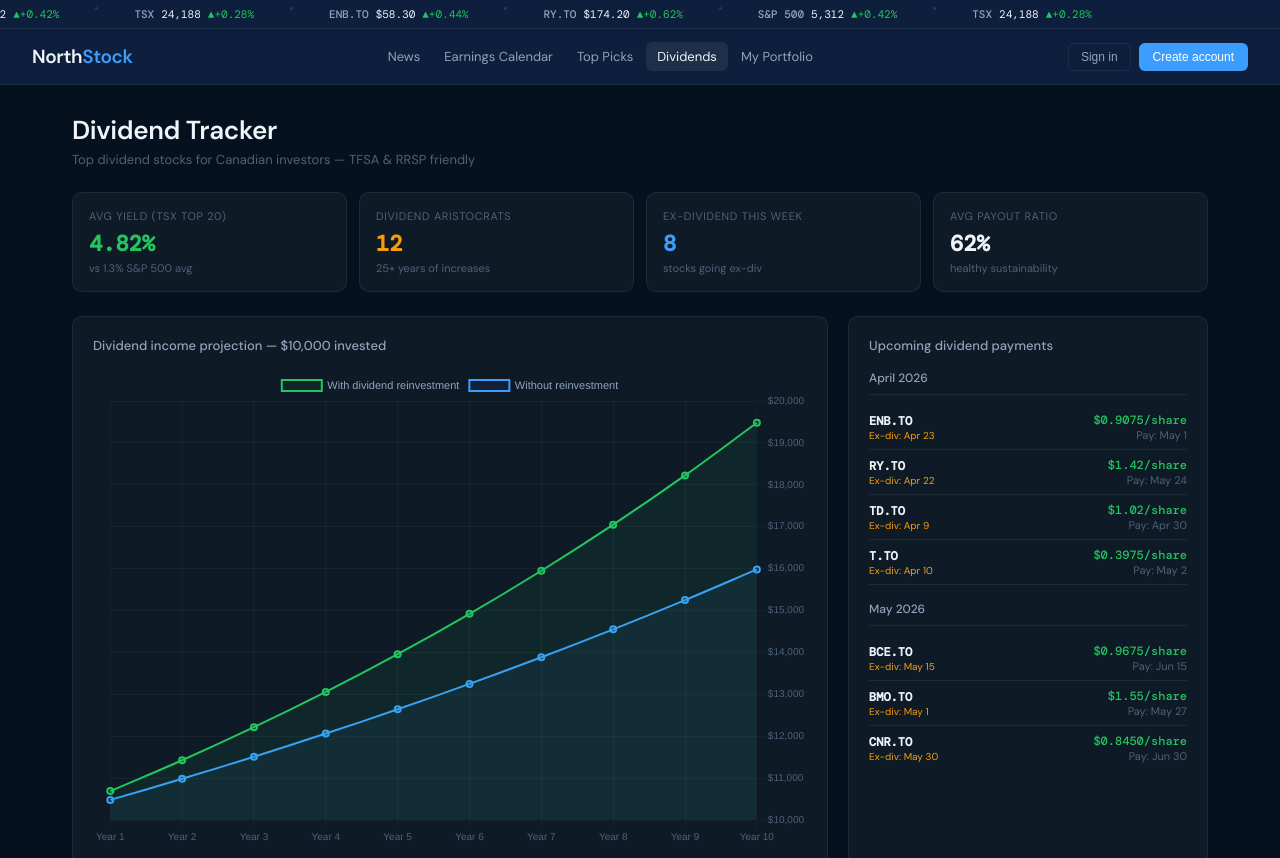
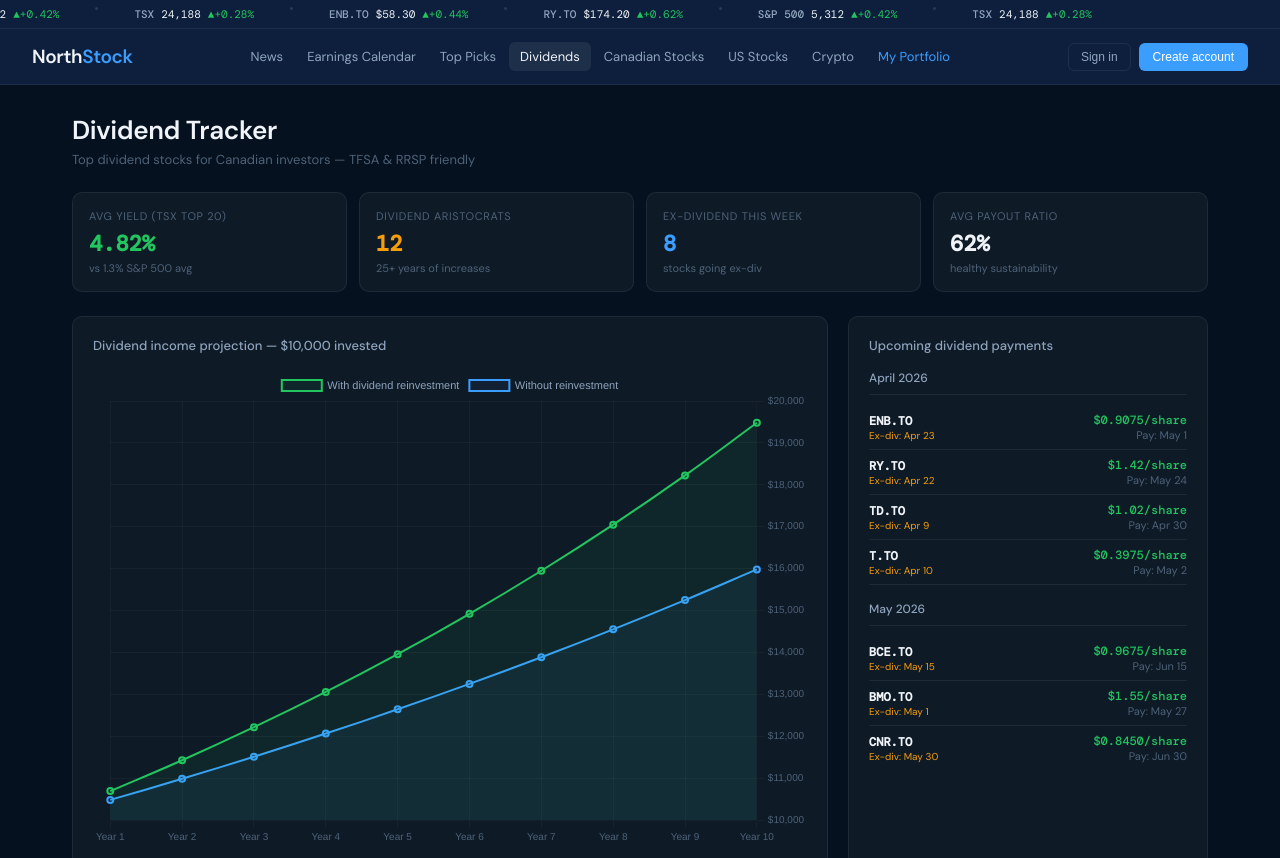
Before and after one commit to contactnorthstock-ai/northstock, a website: page dividends.html in a window 1280 px wide. Shown: the top 858 px of the page. Drawn offline with nearby package versions, Linux system fonts and the light colour scheme.

Commit message:
Add files via upload

```diff
--- a/dividends.html
+++ b/dividends.html
@@ -112,10 +112,13 @@
     <a href="earnings.html">Earnings Calendar</a>
     <a href="screener.html">Top Picks</a>
     <a href="dividends.html" class="active">Dividends</a>
-    <a href="northstock-portfolio-live.html">My Portfolio</a>
+    <a href="canadian-stocks.html">Canadian Stocks</a>
+    <a href="us-stocks.html">US Stocks</a>
+    <a href="crypto.html">Crypto</a>
+    <a href="northstock-portfolio-live.html" style="color:#3b9eff">My Portfolio</a>
   </div>
   <div class="nav-right">
-    <button class="btn-ghost" onclick="window.location.href='auth.html?mode=signin'">Sign in</button>
+    <button class="btn-ghost" onclick="window.location.href='auth.html'">Sign in</button>
     <button class="btn-primary" onclick="window.location.href='auth.html?mode=signup'">Create account</button>
   </div>
 </nav>
```
Also changed, not shown: earnings.html (+6 -3 lines), screener.html (+5 -2 lines).
